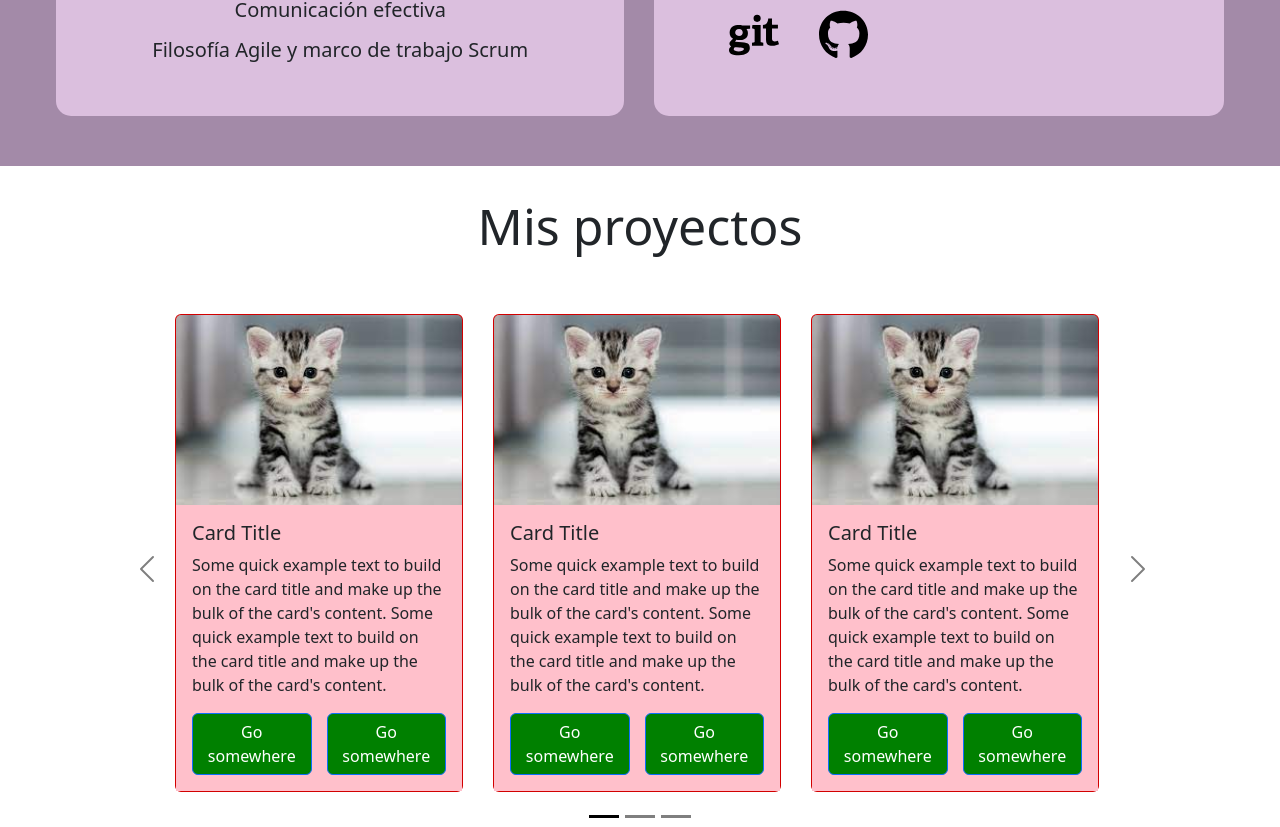
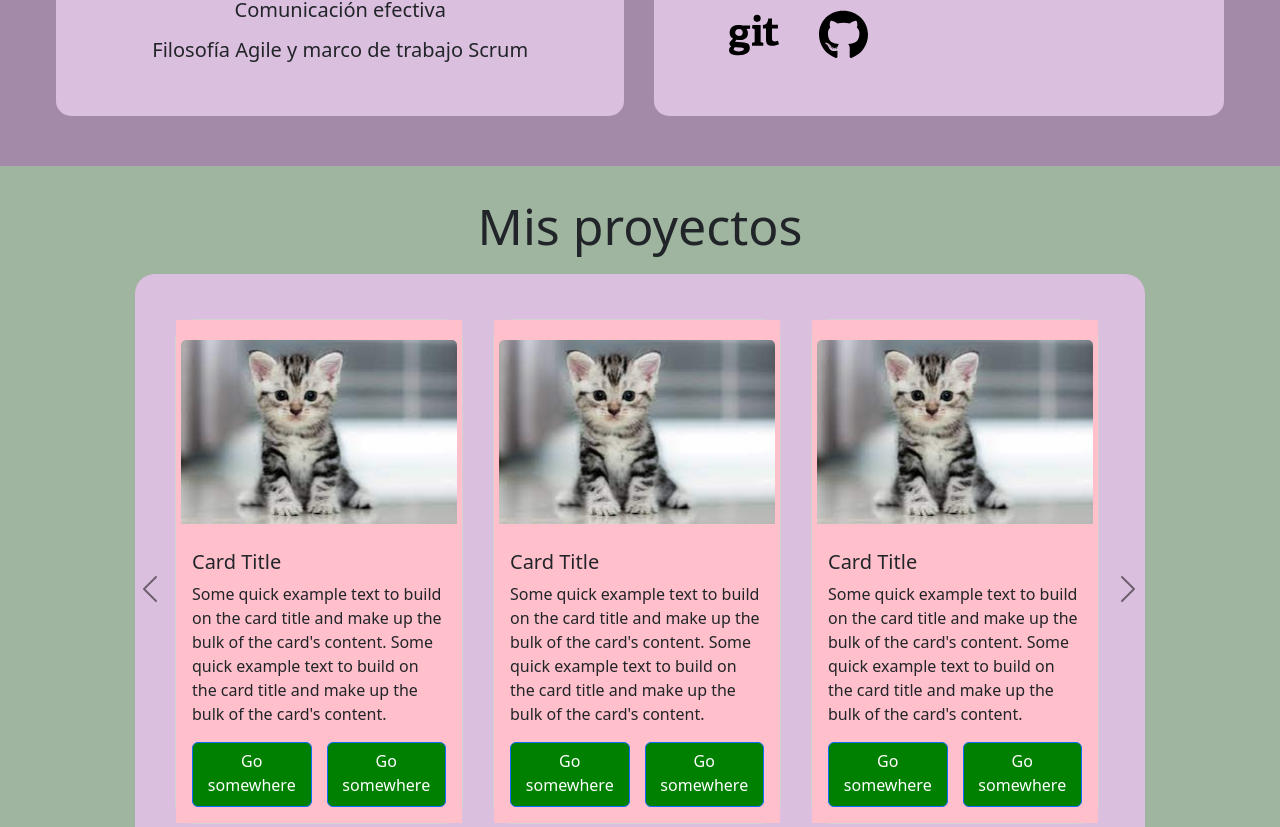
Before and after one commit to brunadasilvabz/portfolio, a React (Create React App) app: page / in a window 1280 px wide. Shown: the part 1693-2520 px from the top of the page. Built offline with nearby package versions, Linux system fonts and the light colour scheme.

Commit message:
fix projects scss

```diff
--- a/src/styles/components/slide.scss
+++ b/src/styles/components/slide.scss
@@ -1,44 +1,80 @@
 .carousel {
   // background-color: red;
-  height: rem(550);
+  height: rem(600);
+
+  @media all and (min-width: 768px) {
+    width: 100vh;
+    height: rem(625);
+  }
+
+  @media all and (min-width: 1024px) {
+    height: rem(580);
+    width: 60rem;
+  }
+
   &_item {
     width: 100%;
     height: 100%;
+
+    @media all and (min-width: 768px) {
+      // background-color: red;
+      overflow: hidden;
+      height: 100%;
+      overflow: hidden;
+      width: 100%;
+    }
+
+    @media all and (min-width: 1024px) {
+      // background-color: red;
+      overflow: hidden;
+      height: 100%;
+      overflow: hidden;
+      width: 100%;
+    }
   }
 }
 
-.carousel-control-prev {
-  margin-left: 10px;
-}
+.card {
+  margin: 10px 40px;
+  width: 240px;
+  border-radius: 20px;
 
-.carousel-control-next {
-  margin-right: 0;
-}
-// .carousel-control-next {
-//   margin-right: 0;
-// }
+  @media all and (min-width: 768px) {
+    // background-color: red;
+    margin: 20px 15px;
+    width: calc(100% / 3);
+    border-radius: 20px;
+    // border-color: black;
+  }
 
-.carousel-control-prev-icon {
-  margin-left: -20px;
-}
-
-.carousel-control-next-icon {
-  margin-right: 0;
-}
-
-.card {
-  margin: 20px 40px;
-  width: 240px;
+  @media all and (min-width: 1024px) {
+    // background-color: red;
+    margin: 20px 15px;
+    width: calc(100% / 3);
+  }
 
   &_imgWrapper {
     height: 50%;
+    padding: 20px 5px 10px 5px;
+    background-color: pink;
     // display: flex;
     // align-items: center;
     // justify-content: center;
 
+    @media all and (min-width: 768px) {
+    }
+
     &-img {
       max-width: 100%;
       max-height: 100%;
+
+      @media all and (min-width: 768px) {
+        width: 100%;
+      }
+
+      @media all and (min-width: 1024px) {
+        width: 100%;
+      }
     }
   }
 
@@ -55,13 +91,50 @@
 
     &-div {
       display: flex;
+      flex-direction: column;
       gap: 15px;
+
+      @media all and (min-width: 768px) {
+        display: flex;
+        flex-direction: column;
+        // width: 100%;
+      }
+
+      @media all and (min-width: 1024px) {
+        display: flex;
+        flex-direction: row;
+      }
     }
   }
 }
 
 .button {
   background-color: green;
+  height: 45px;
+
+  @media all and (min-width: 1024px) {
+    display: flex;
+    height: 65px;
+  }
+}
+
+// @media all (min-width: 0px) and (max-width: 768px) {}
+
+//EXTRAS
+.carousel-control-prev {
+  margin-left: 10px;
+}
+
+.carousel-control-next {
+  margin-right: 0;
+}
+
+.carousel-control-prev-icon {
+  margin-left: -20px;
+}
+
+.carousel-control-next-icon {
+  margin-right: 0;
 }
 
 @media all and (min-width: 768px) {
@@ -71,41 +144,22 @@
     display: flex;
   }
 
+  .carousel-control-prev {
+    width: 10px;
+    // padding-right: 40px;
+  }
+
+  .carousel-control-next {
+    width: 30px;
+  }
+
   .carousel-control-prev-icon {
-    margin-left: -190px;
+    margin-left: -55px;
   }
 
   .carousel-control-next-icon {
-    margin-right: -180px;
-  }
-
-  .carousel {
-    width: 100vh;
-    height: rem(580);
-    &_item {
-      // background-color: red;
-      overflow: hidden;
-      height: 100%;
-      overflow: hidden;
-      width: 100%;
-    }
-  }
-
-  .card {
-    background-color: red;
-    margin: 20px 15px;
-    width: calc(100% / 3);
-
-    &-img {
-      width: 100%;
-    }
-
-    &_body {
-      &-div {
-        display: flex;
-        flex-direction: column;
-      }
-    }
+    margin-right: -50px;
+    // width: 30px;
   }
 }
 
@@ -116,42 +170,24 @@
     display: flex;
   }
 
+  .carousel-control-prev {
+    width: 20px;
+    // padding-right: 40px;
+  }
+
+  .carousel-control-next {
+    width: 30px;
+  }
+
   .carousel-control-prev-icon {
-    margin-left: -190px;
+    margin-left: -60px;
   }
 
   .carousel-control-next-icon {
-    margin-right: -180px;
+    margin-right: -45px;
   }
 
-  .carousel {
-    height: rem(550);
-    width: 60rem;
-    &_item {
-      // background-color: red;
-      overflow: hidden;
-      height: 100%;
-      overflow: hidden;
-      width: 100%;
-    }
-  }
-
-  .card {
-    background-color: red;
-    margin: 20px 15px;
-    width: calc(100% / 3);
-
-    &-img {
-      width: 100%;
-    }
-
-    &_body {
-      &-div {
-        display: flex;
-        flex-direction: row;
-      }
-    }
-  }
+  // .carousel-indicators {
+  //   padding-top: 30px;
+  // }
 }
-
-// @media all (min-width: 0px) and (max-width: 768px) {}
--- a/src/styles/layout/_contact.scss
+++ b/src/styles/layout/_contact.scss
@@ -4,7 +4,7 @@
   flex-direction: column;
   align-items: center;
   gap: 30px;
-  background-color: $color-darkgreen;
+  background-color: $color-darklilac;
 
   &_title {
     margin-top: 10px;
--- a/src/styles/layout/_projects.scss
+++ b/src/styles/layout/_projects.scss
@@ -1,9 +1,11 @@
 .projectSection {
+  background-color: $color-darkgreen;
+  height: 120vh;
   padding: 20px;
   display: flex;
   flex-direction: column;
   align-items: center;
-  gap: 30px;
+  gap: 10px;
 
   // @media all and (min-width: 768px) {
 
@@ -21,4 +23,16 @@
   // &_div {
   //   height: 500px;
   // }
+
+  &_div1 {
+    background-color: $color-lilac;
+    padding: 25px;
+    border-radius: 20px;
+  }
+
+  &_div2 {
+    background-color: $color-lilac;
+    padding-top: 25px;
+    border-radius: 20px;
+  }
 }
```
